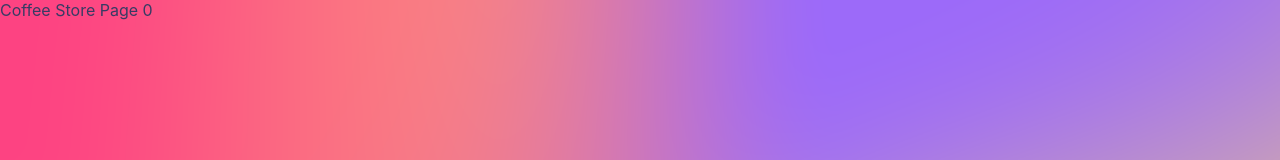
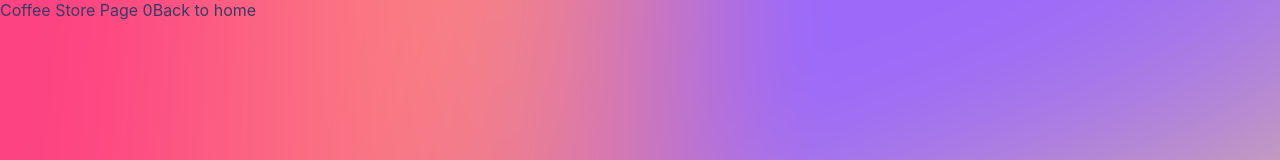
Before and after one commit to MiguelDominguezSanchez/discover-coffee-stores-1, a Next.js app: page /coffee-store/0 in a window 1280 px wide. Shown: the top 160 px of the page. Built offline with nearby package versions, Linux system fonts and the light colour scheme.

Commit message:
Add route using Link component

```diff
--- a/pages/coffee-store/[id].js
+++ b/pages/coffee-store/[id].js
@@ -1,9 +1,17 @@
 import { useRouter } from 'next/router'
+import Link from 'next/link'
 
 const CoffeeStore = () => {
 	const router = useRouter()
 	console.log('router', router)
-	return <div>Coffee Store Page {router.query.id} </div>
+	return (
+		<div>
+			Coffee Store Page {router.query.id}
+			<Link href='/'>
+				<a>Back to home</a>
+			</Link>
+		</div>
+	)
 }
 
 export default CoffeeStore
```
